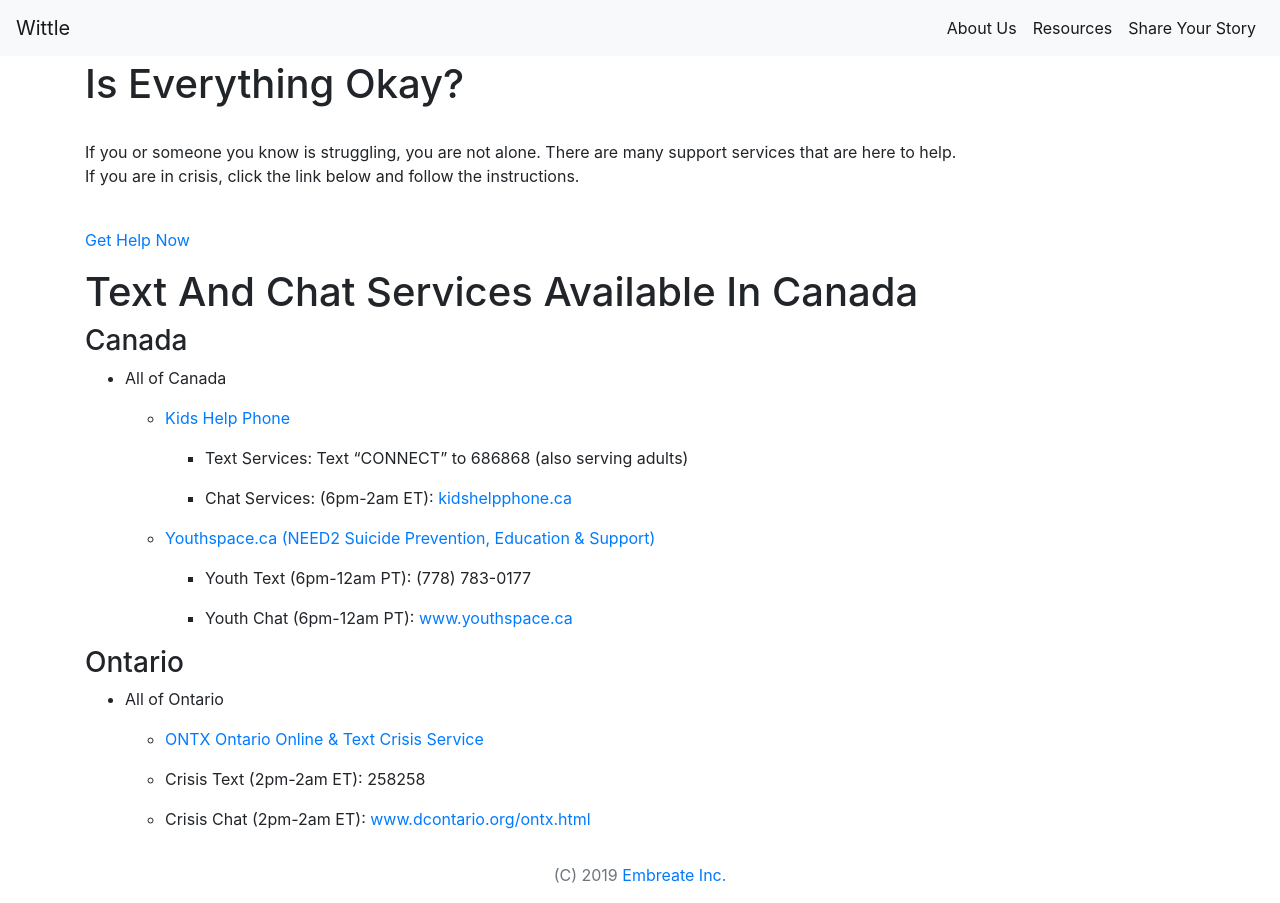
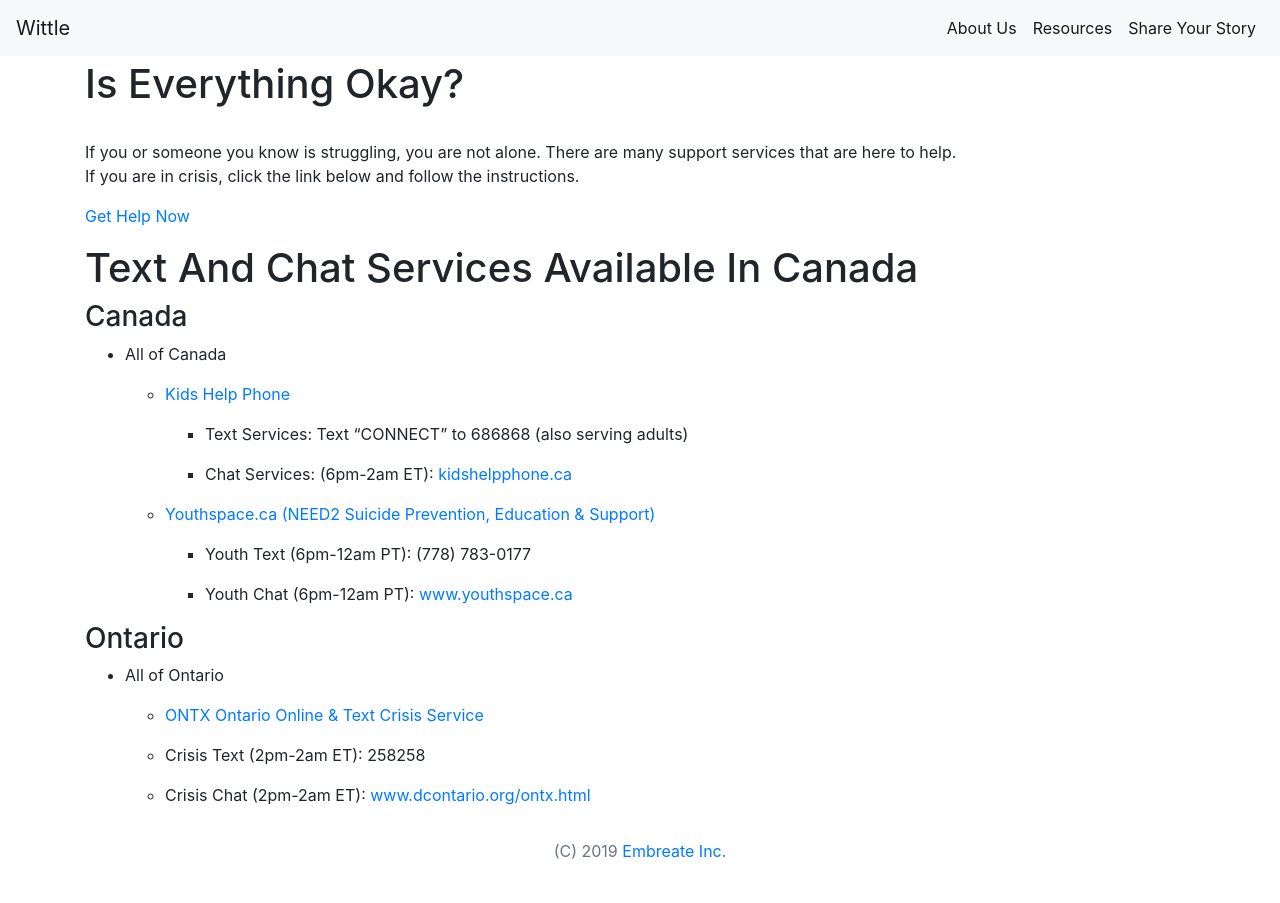
Before and after one commit to embreate/wittle-website, a Jekyll site: the page built from resources.markdown, in a window 1280 px wide. Built offline with Jekyll 4.4.1, drawn with Linux system fonts in a browser that asks for light colours; nearby versions of some CDN libraries.

```diff
--- a/resources.markdown
+++ b/resources.markdown
@@ -10,7 +10,7 @@ layout: default
 <br>If you or someone you know is struggling, you are not alone. There are many support services that are here to help.
 <br>If you are in crisis, click the link below and follow the instructions.
 
-<br>[Get Help Now](http://www.crisisservicescanada.ca/en/)
+[Get Help Now](http://www.crisisservicescanada.ca/en/)
 
 # Text And Chat Services Available In Canada
 
```
